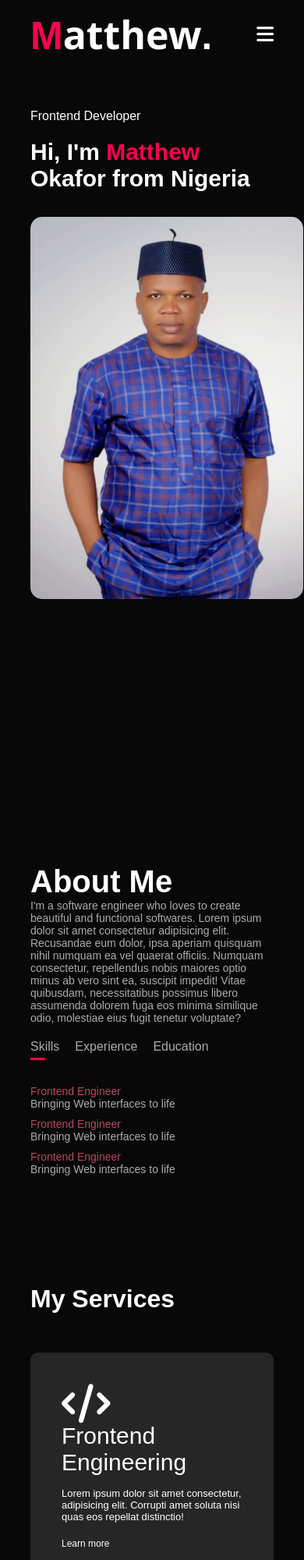
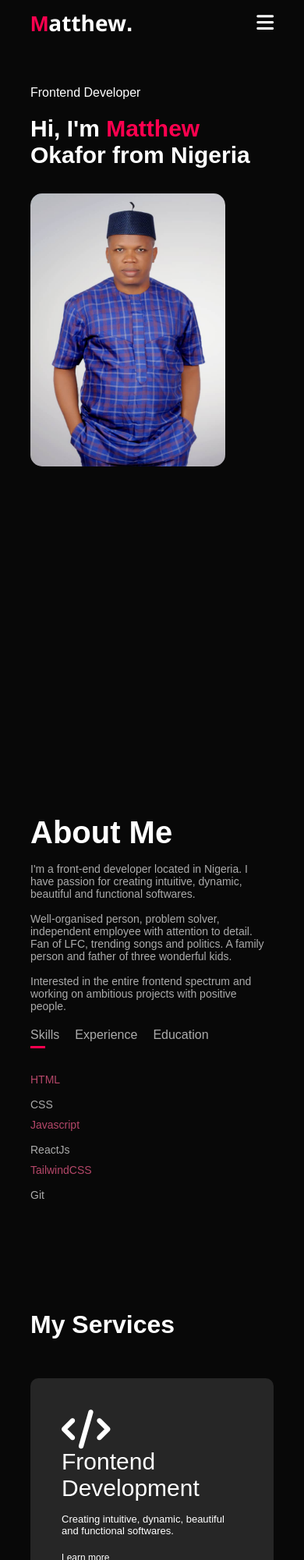
Before and after one commit to MatthewOkafor/myPortfolio, a plain HTML site: page index.html in a window 390 px wide. Shown: the top 2000 px of the page at 78% size. Drawn offline with Linux system fonts and the light colour scheme.

Commit message:
change on portfolio

```diff
--- a/index.html
+++ b/index.html
@@ -48,8 +48,11 @@
           <img src="images/matt.jpg" alt="">
         </div>
         <div class="about-col-2">
-          <h1 class="sub-title">About Me</h1>
-          <p>I'm a software engineer who loves to create beautiful and functional softwares. Lorem ipsum dolor sit amet consectetur adipisicing elit. Recusandae eum dolor, ipsa aperiam quisquam nihil numquam ea vel quaerat officiis. Numquam consectetur, repellendus nobis maiores optio minus ab vero sint ea, suscipit impedit! Vitae quibusdam, necessitatibus possimus libero assumenda dolorem fuga eos minima similique odio, molestiae eius fugit tenetur voluptate?</p>
+          <h1 class="sub-title">About Me</h1><br>
+          <p>I'm a front-end developer located in Nigeria. I have passion for creating intuitive, dynamic, beautiful and functional softwares.</p><br>
+
+          <p>Well-organised person, problem solver, independent employee with attention to detail. Fan of LFC, trending songs and politics. A family person and father of three wonderful kids.</p><br>
+          <p>Interested in the entire frontend spectrum and working on ambitious projects with positive people.</p>
           <div class="tab-titles">
             <p class="tab-links active-link" onclick="opentab('skills')">Skills</p>
             <p class="tab-links" onclick="opentab('experience')">Experience</p>
@@ -57,22 +60,20 @@
           </div>
           <div class="tab-contents active-tab" id="skills">
             <ul>
-              <li><span>Frontend Engineer</span><br>Bringing Web interfaces to life</li>
-              <li><span>Frontend Engineer</span><br>Bringing Web interfaces to life</li>
-              <li><span>Frontend Engineer</span><br>Bringing Web interfaces to life</li>
+              <li><span>HTML</span><br><br>CSS</li>
+              <li><span>Javascript</span><br><br>ReactJs</li>
+              <li><span>TailwindCSS</span><br><br>Git</li>
             </ul>
           </div>
           <div class="tab-contents" id="experience">
             <ul>
               <li><span>2020 - Present</span><br>WordPress Developer at LollyMatt Technologies</li>
-              <li><span>2019 - 2020</span><br>Business Manager at Geneses Trade Partners</li>
               <li><span>2010 - 2019</span><br>Service Executive at First Bank of Nigeria Ltd</li>
             </ul>
           </div>
           <div class="tab-contents" id="education">
             <ul>
-              <li><span>2020</span><br>Frontend Engineering at FreeCodeCamp</li>
-              <li><span>2020</span><br>WordPress Development at YouTube (Self-taught)</li>
+              <li><span>2020</span><br>Frontend Development at FreeCodeCamp</li>
               <li><span>2013</span><br>HND in Computer Science from Lagos State Polytechnic</li>
             </ul>
           </div>
@@ -90,20 +91,20 @@
       <div class="services-list">
         <div>
           <i class="fas fa-code"></i>
-          <h2>Frontend Engineering</h2>
-          <p>Lorem ipsum dolor sit amet consectetur, adipisicing elit. Corrupti amet soluta nisi quas eos repellat distinctio!</p>
+          <h2>Frontend Development</h2>
+          <p>Creating intuitive, dynamic, beautiful and functional softwares.</p>
           <a href="#">Learn more</a>
         </div>
         <div>
           <i class="fas fa-crop-alt"></i>
-          <h2>Backend Engineering</h2>
-          <p>Lorem ipsum dolor sit amet consectetur, adipisicing elit. Corrupti amet soluta nisi quas eos repellat distinctio!</p>
+          <h2>ReactJs</h2>
+          <p>Creating intuitive, dynamic, beautiful and functional softwares.</p>
           <a href="#">Learn more</a>
         </div>
         <div>
           <i class="fab fa-app-store"></i>
-          <h2>Fullstack Engineering</h2>
-          <p>Lorem ipsum dolor sit amet consectetur, adipisicing elit. Corrupti amet soluta nisi quas eos repellat distinctio!</p>
+          <h2>WordPress Development</h2>
+          <p>Content management system that can bring your online business dreams to life.</p>
           <a href="#">Learn more</a>
         </div>
       </div>
@@ -118,7 +119,7 @@
       <h1 class="subtitle">My Work</h1>
       <div class="work-list">
         <div class="work">
-          <img src="images/phone.jpg" alt="">
+          <img src="images/defirenze.jpg" width="310px" height="273px" alt="">
           <div class="layer">
             <h3>DeFirenze Suites</h3>
             <p>The website enables you book the best hotel in Amuwo Odofin.</p>
@@ -126,7 +127,7 @@
           </div>
         </div>
         <div class="work">
-          <img src="images/phone.jpg" alt="">
+          <img src="images/modelfi.jpg" alt="">
           <div class="layer">
             <h3>Model Facility Interiors</h3>
             <p>Here, you can buy a wide range of home and office furniture from the number one interior design outfit in Lagos.</p>
@@ -134,7 +135,7 @@
           </div>
         </div>
         <div class="work">
-          <img src="images/phone.jpg" alt="">
+          <img src="images/phone.jpg" width="310px" height="273px" alt="">
           <div class="layer">
             <h3>DeFirenze Suites</h3>
             <p>The website enables you book the best hotel in Amuwo Odofin.</p>
@@ -154,7 +155,7 @@
       <div class="row">
         <div class="contact-left">
           <h1 class="sub-title">Contact Me</h1>
-          <p>I'd love to hear from you. I am available for projects and frontend developer roles.</p>
+          <p>I'm interested in freelance opportunities especially ambitious or large projects. However, if you have other requests or questions, don't hesitate to use the form.</p>
           <p><i class="fas fa-paper-plane"></i>Lagos, Nigeria</p>
           <p><i class="fas fa-paper-plane"></i>marymatt009@gmail.com</p>
           <p><i class="fas fa-phone-square-alt"></i>+234 814 178 0425</p>
@@ -164,7 +165,7 @@
             <a href="https://www.instagram.com/mokafordev/?next=%2F" target="_blank"><i class="fab fa-instagram"></i></a>
             <a href="https://www.linkedin.com/in/matthew-okafor-04112219a/" target="_blank"><i class="fab fa-linkedin"></i></a>
           </div>
-          <a href="images/mokafordev.pdf" download class="btn btn2">Download CV</a>
+          <a href="images/matthewOkaforResume.pdf" target="_blank" class="btn btn2">View CV</a>
         </div>
         <div class="contact-right">
           <form action="https://formspree.io/f/xvoyanek" method="POST">
--- a/style.css
+++ b/style.css
@@ -412,14 +412,29 @@ nav .fas {
 }
 
 @media only screen and (max-width: 600px) {
+
+.logo {
+  width: 90px;
+  font-size: 28px;
+  font-family: 'Segoe UI', Tahoma, Geneva, Verdana, sans-serif;
+}
+
+.logo .firstletter {
+  color: #ff004f;
+}
+
+.logo .fullstop {
+  font-size: 30px;
+}
+
   .header-body {
     display: flex;
     flex-direction: column;
   }
 
   .header-body .img img {
-    width: 350px;
-    height: 490px;
+    width: 250px;
+    height: 350px;
     border-radius: 15px;
   }
 
@@ -474,7 +489,7 @@ nav .fas {
   }
 
   .about-col-2{
-    margin-top: 30%;
+    margin-top: 10%;
     font-size: 14px;
   }
 
```
Also changed, not shown: images/defirenze.jpg (added), images/modelfi.jpg (added), 1 other file.
